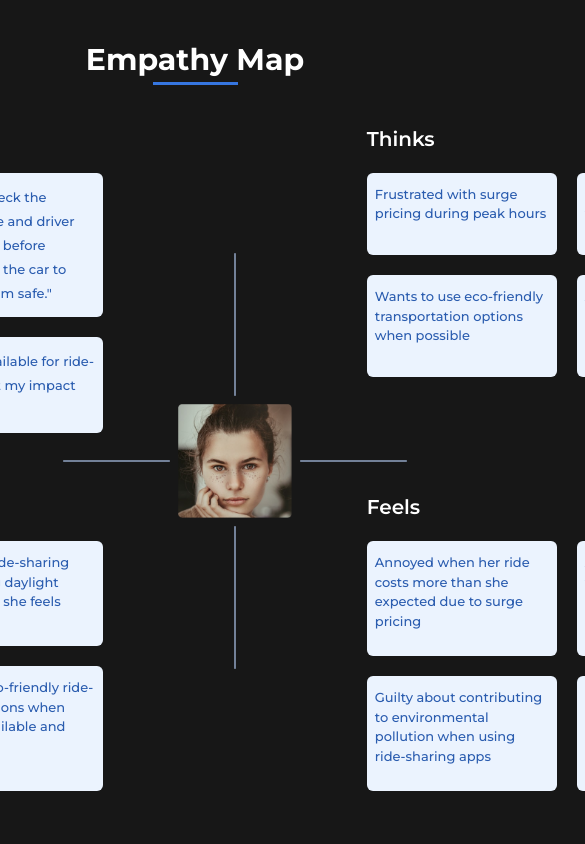
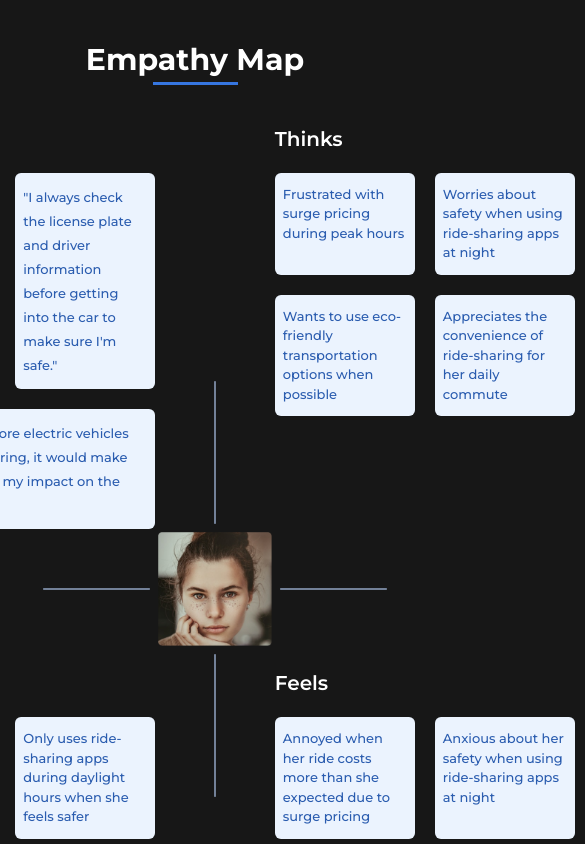
Before and after one commit to VirtuousTechies/musa-daniel, a React (Vite) app in the folder musa-daniel/: page /works/rideEase in a window 390 px wide. Shown: the part 8300-9144 px from the top of the page, 585 px wide, since content can reach past the window. Built offline with nearby package versions, Linux system fonts and the light colour scheme.

Commit message:
Made the empathy map section responsive for all desktop and ipad breakpoints

```diff
--- a/musa-daniel/src/Components/Empathy.jsx
+++ b/musa-daniel/src/Components/Empathy.jsx
@@ -2,9 +2,9 @@ import React from 'react'
 
 export default function Empathy(props) {
   return (
-    <section className='flex flex-col space-y-5'>
+    <section className='flex flex-col space-y-5 h-max'>
         <p className='font-three font-semibold text-xl'>{props.text}</p>
-        <div className={`grid grid-cols-2 gap-5 w-[400px]
+        <div className={`grid grid-cols-2 gap-5 w-[300px] xl:w-[400px]
         ${props.text == 'Does' || props.text == 'Feels' ? 'h-[250px]' : 'h-auto'}`}>
             {props.others ? props.data.map((item) => <div key={item} className={`
             rounded-md bg-[#EBF3FE] text-[#2A5CAF]
--- a/musa-daniel/src/Components/RideEaseBody.jsx
+++ b/musa-daniel/src/Components/RideEaseBody.jsx
@@ -157,10 +157,10 @@ export default function RideEaseBody() {
     </section>
     <section className='mt-20 flex flex-col mx-5 md:mx-0 md:w-[90%] xl:w-[80%]'>
         <Heading text={'Empathy Map'} />
-        <div className='flex flex-col ml-10 mt-10 -space-y-44 w-full'>
-            <div className='flex flex-row -space-x-10'>
+        <div className='flex flex-col mx-5 lg:mx-0 lg:ml-10 mt-10 -space-y-32 lg:-space-y-44 w-full'>
+            <div className='flex flex-row -space-x-28 lg:-space-x-10'>
                 <Empathy others={false} data={rideEaseData.empathyMap.says} text={'Says'}  />
-                <figure className='flex flex-row space-x-2 items-center mt-32'>
+                <figure className='flex flex-row space-x-2 items-center mt-64 lg:mt-52 xl:mt-32'>
                     <div className='bg-[#738198] w-[142.78px] h-[2px] rounded-[0.8px]'></div>
                     <div className='flex flex-col space-y-2 items-center'>
                         <div className='bg-[#738198] h-[142.78px] w-[2px] rounded-[0.8px]'></div>
```
